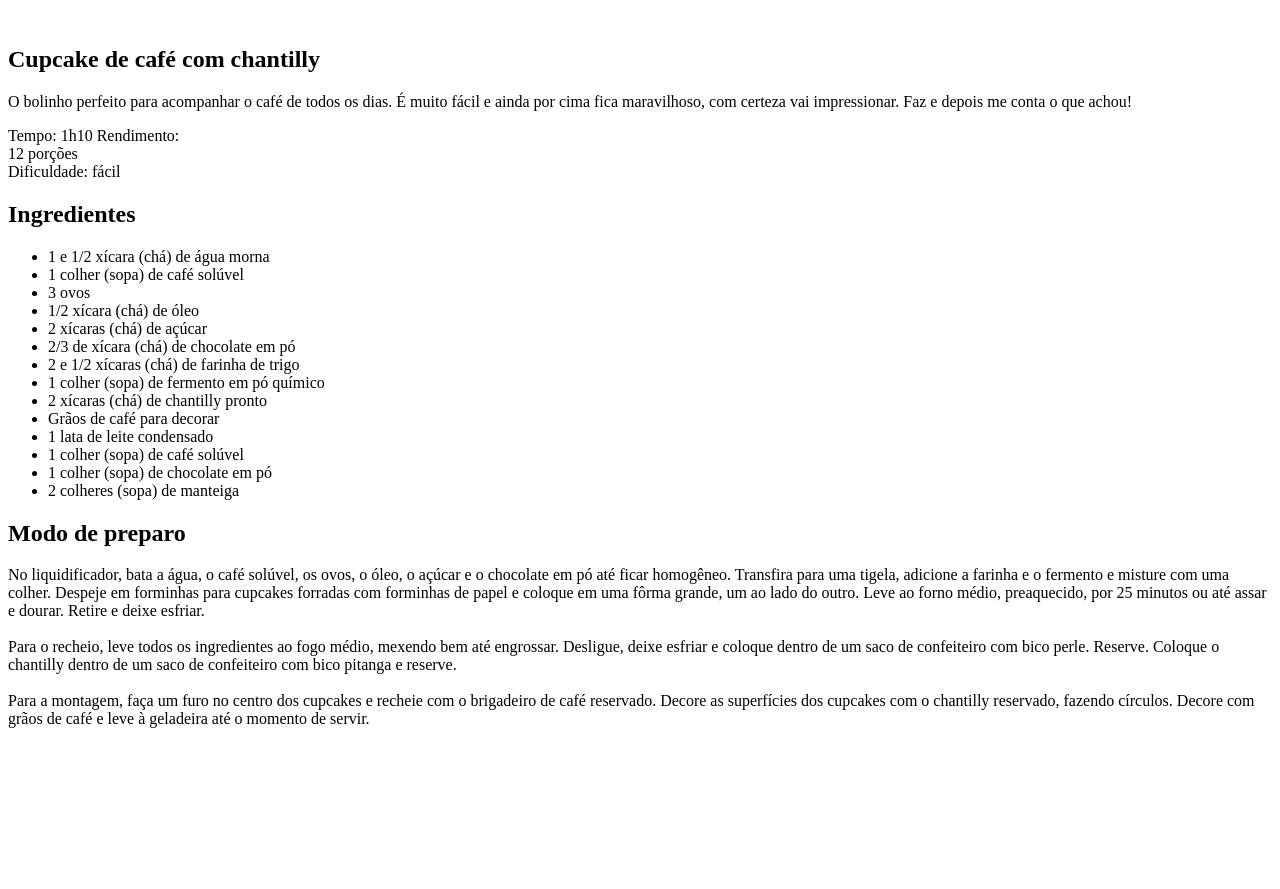
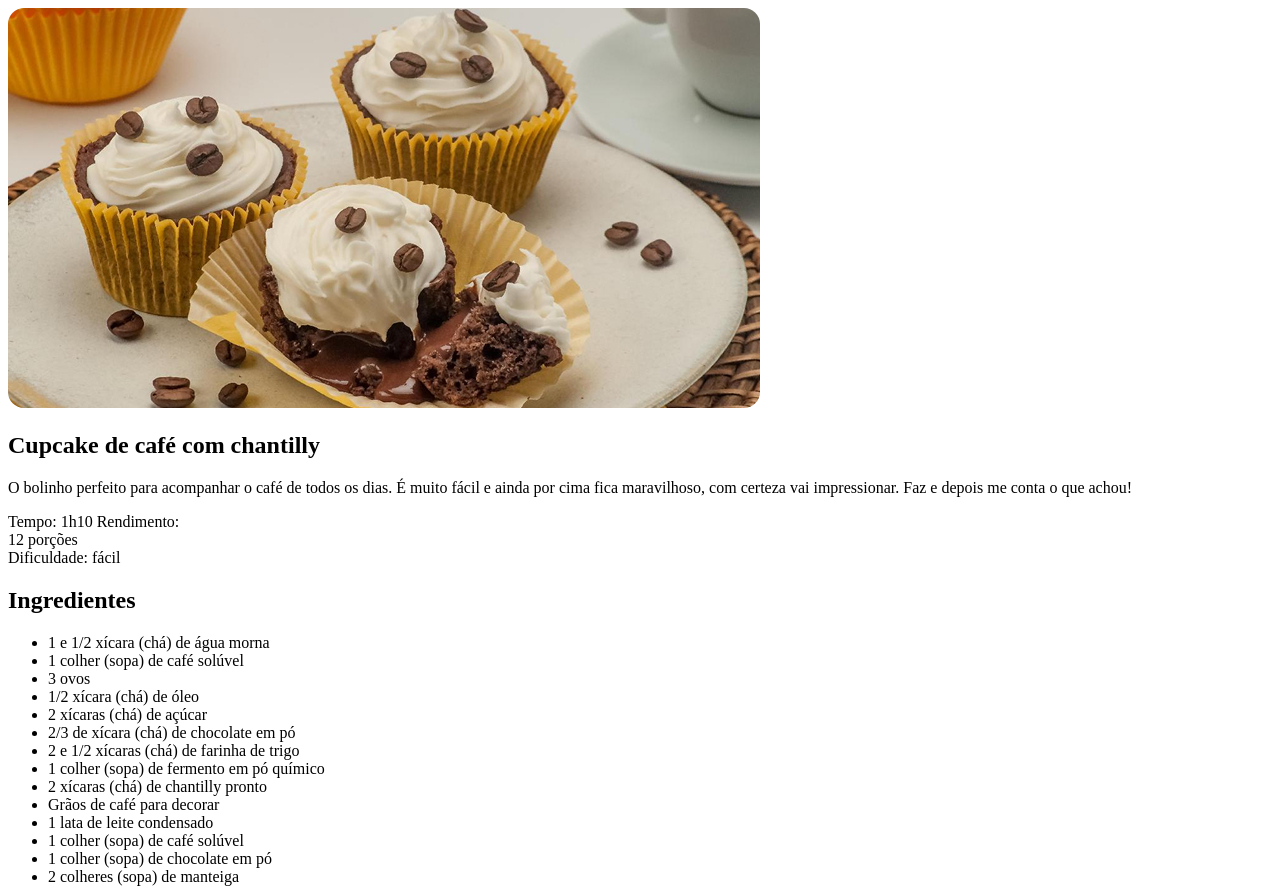
Before and after one commit to Jmrcs98/projeto-receita, a plain HTML site: page index.html in a window 1280 px wide. Shown: the top 889 px of the page. Before the commit the page ends 800 px from the top, so only its background shows below. Drawn offline with Linux system fonts and the light colour scheme.

Commit message:
adicionando imagens e iniciando estilos

```diff
--- a/index.html
+++ b/index.html
@@ -3,11 +3,12 @@
 <head>
   <meta charset="UTF-8">
   <meta name="viewport" content="width=device-width, initial-scale=1.0">
+  <link rel="stylesheet" href="style.css">
   <title>Página de Receita</title>
 </head>
 <body>
   <div id="page">
-    <img src="" alt="">
+    <img src="assets/main-image.jpg" alt="Imagem de um cupcake com grãos de café com chantilly">
     <main>
       <section id="about">
         <h1>Cupcake de café com chantilly</h1>
--- a/style.css
+++ b/style.css
@@ -0,0 +1,3 @@
+#page img {
+  border-radius: 16px;
+}
```
Also changed, not shown: assets/main-image.jpg (added), 1 other file.
